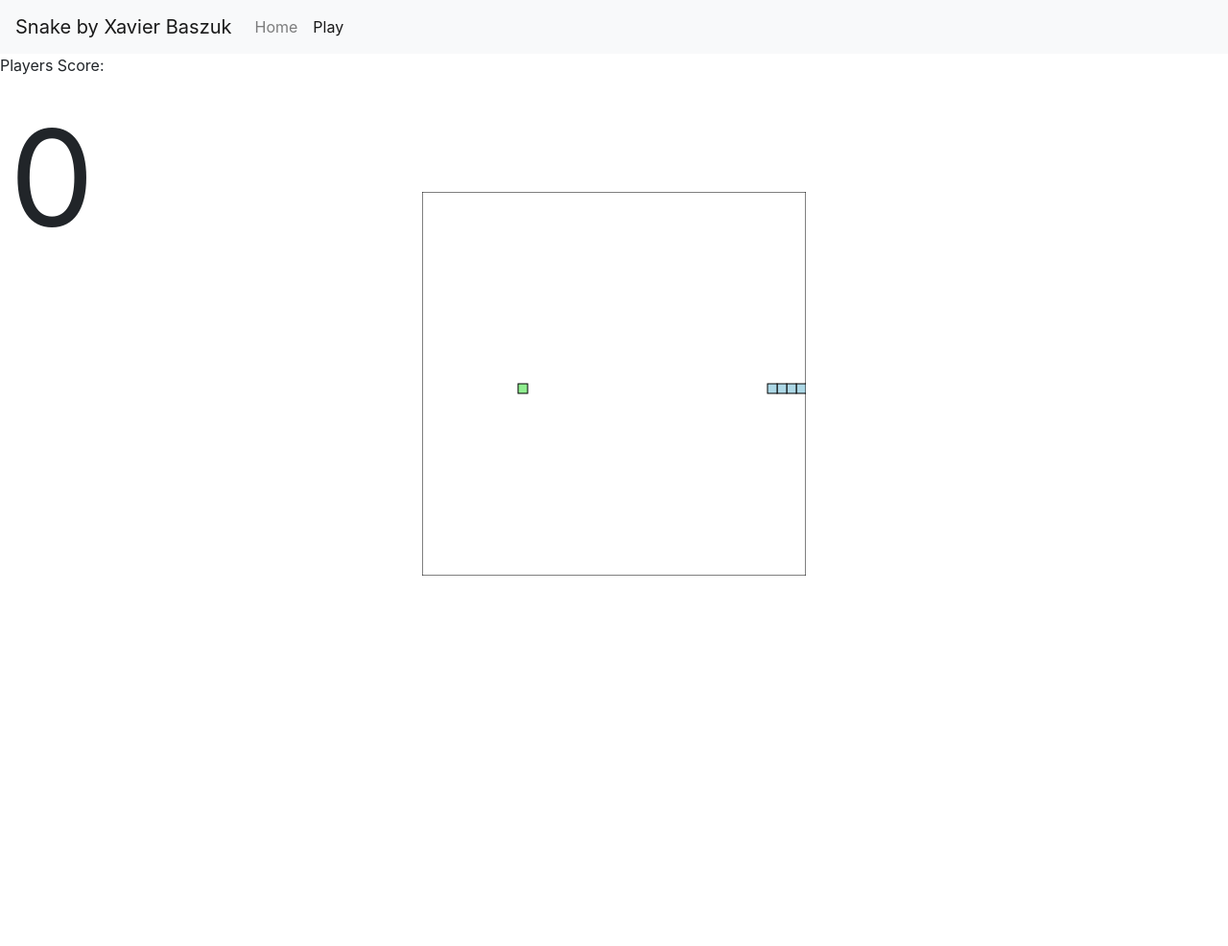
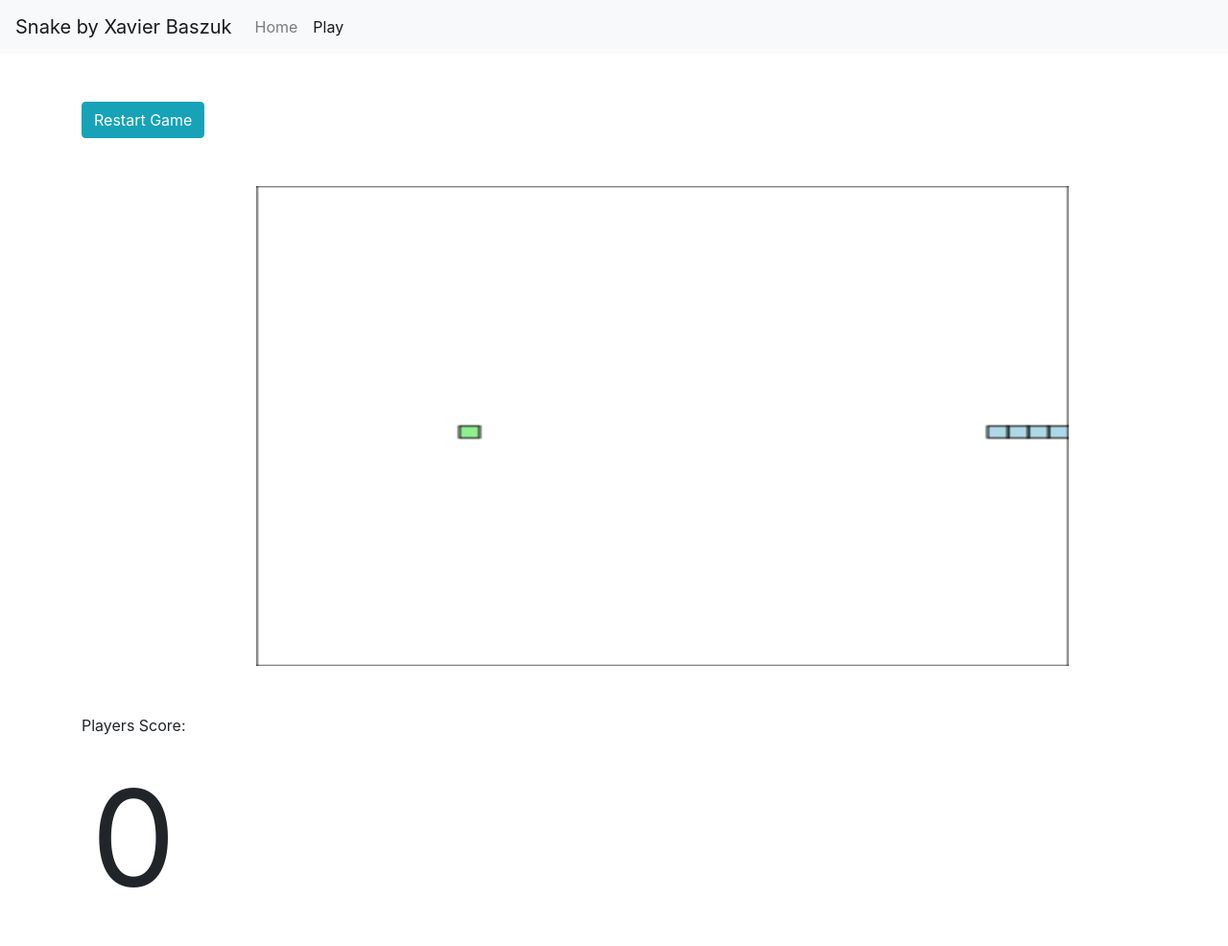
Before and after one commit to baszukxj/JavascriptSnakeGame, a plain HTML site: page play.html in a window 1280 px wide. Shown: the whole page at 96% size. Before the commit the page ends 800 px from the top, so only its background shows below. Drawn offline with nearby package versions, Linux system fonts and the light colour scheme.

Commit message:
Add working restart button play.html

```diff
--- a/play.html
+++ b/play.html
@@ -29,10 +29,21 @@
         </ul>
     </div>
 </nav>
+<div class="contaienr">
+    <div class="row">
+        <button type="button" class="btn btn-info" onclick="location.href='play.html';">Restart Game</button>
+    </div>
+    <div class="row">
+        <canvas id="snakeboard" width="400" height="400"></canvas>
+    </div>
+    <div class="row">
+        <label>Players Score: <div id="score">0</div></label>
+    </div>
 
-<canvas id="snakeboard" width="400" height="400"></canvas>
 
-<label>Players Score: <div id="score">0</div></label>
+
+</div>
+
 
 <!-- External scripts to make bootstrap work -->
 <script src="play.js"></script>
--- /dev/null
+++ b/styles/index.css
@@ -0,0 +1,7 @@
+body {
+
+}
+
+.row {
+    padding-top: 100px;
+}
--- a/styles/play.css
+++ b/styles/play.css
@@ -1,10 +1,18 @@
 #snakeboard {
-    position: absolute;
-    top: 50%;
-    left: 50%;
-    transform: translate(-50%, -50%);
+    padding-left: 0;
+    padding-right: 0;
+    margin-left: auto;
+    margin-right: auto;
+    display: block;
+    width: 70%;
+    height: 500px;
+
 }
 #score {
     text-align: center;
     font-size: 140px;
 }
+.row{
+    padding-top: 50px;
+    padding-left: 100px;
+}
```
Also changed, not shown: index.html (+15 -0 lines).
